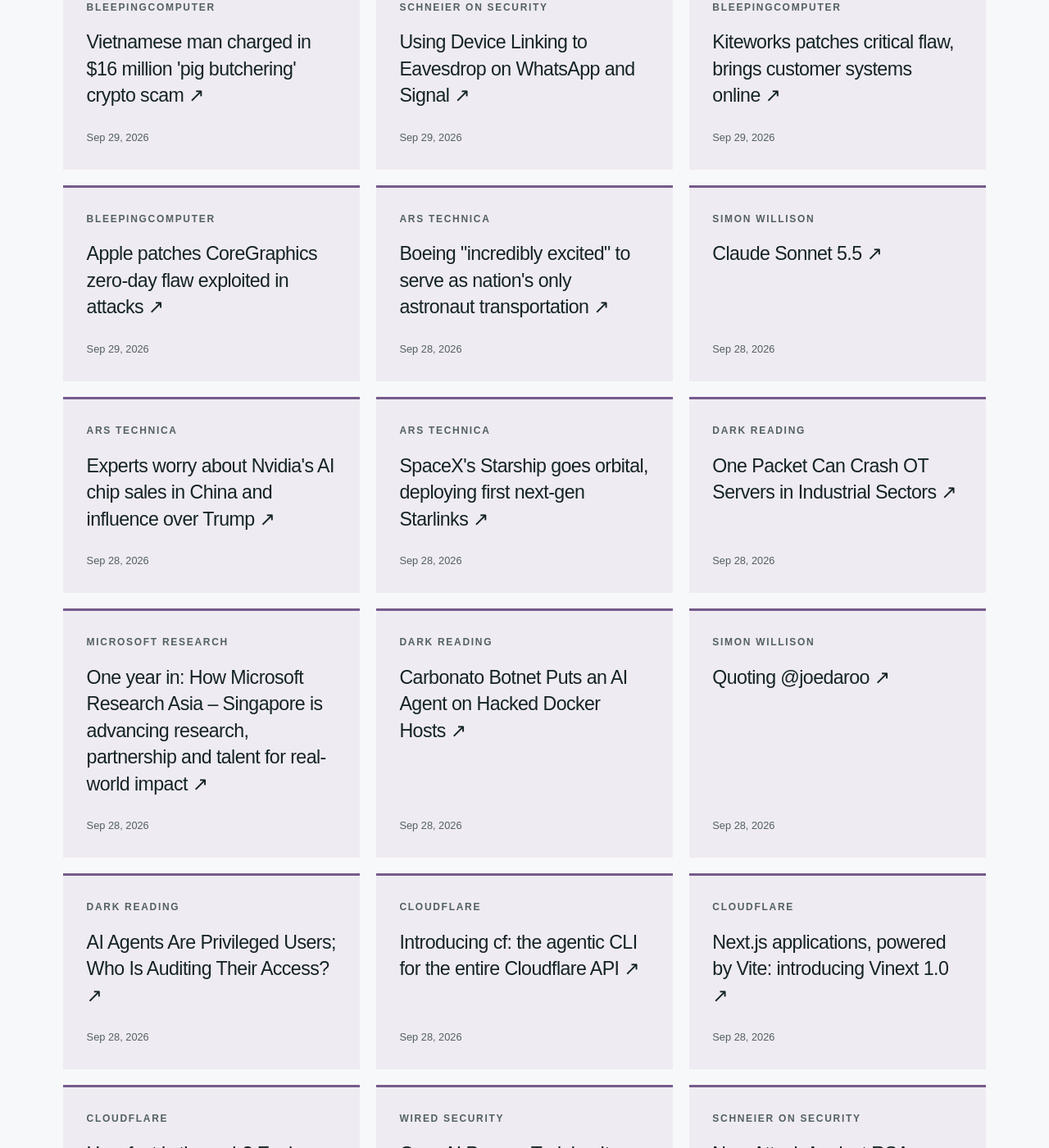
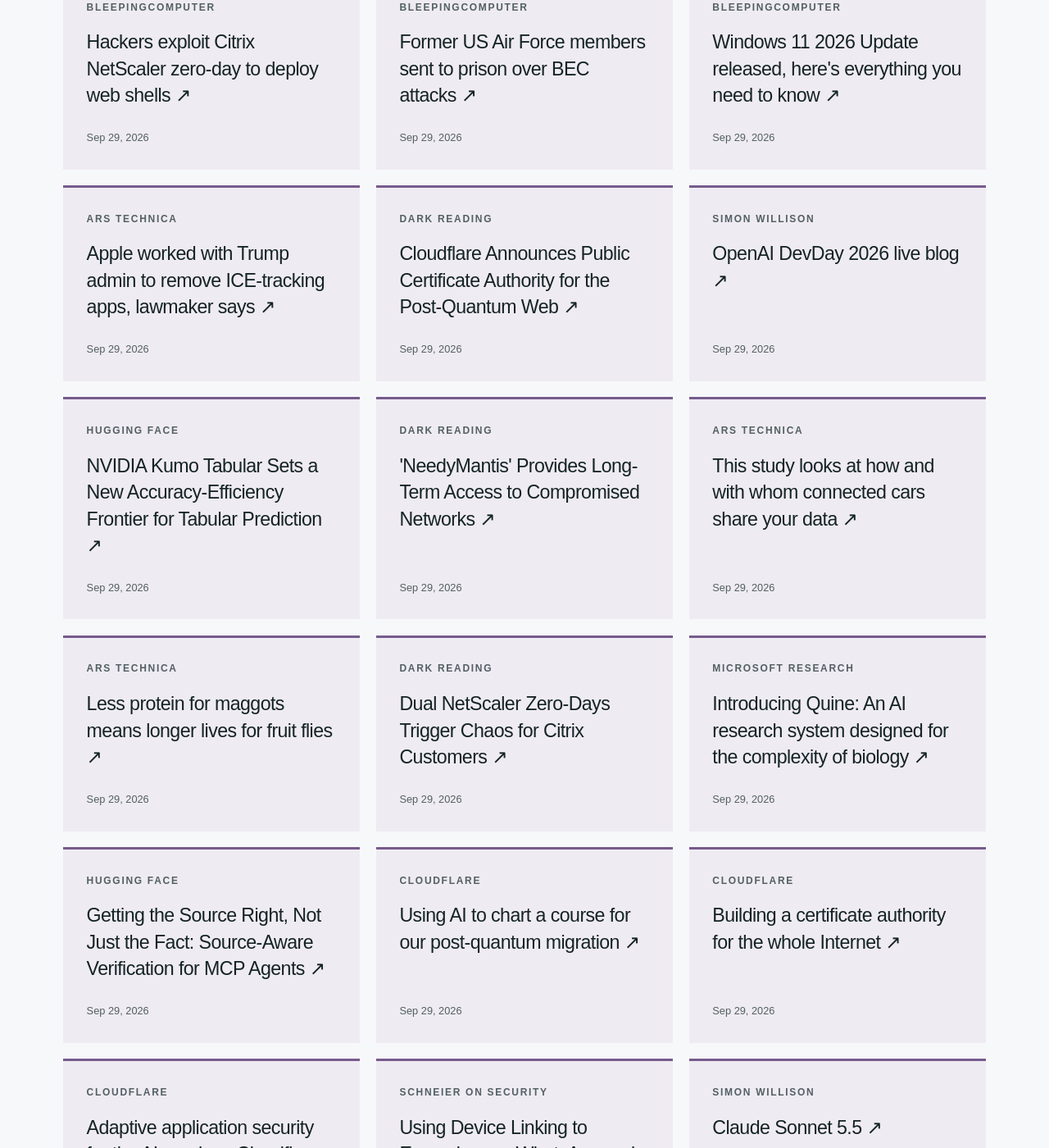
Before and after one commit to hntk/hntk.github.io, a Jekyll site: the page built from news/index.html, in a window 1280 px wide and 1400 px high, scrolled down 633 px. Shown: the whole window at 82% size. Built offline with Jekyll 4.4.1, drawn with Linux system fonts in a browser that asks for light colours; some of the changed text lies outside the part shown.

Commit message:
Refresh News and Signals

```diff
--- a/_data/news.json
+++ b/_data/news.json
@@ -1,13 +1,133 @@
 {
-  "updated": "2026-09-29T12:46:52.779241+00:00",
+  "updated": "2026-09-29T18:39:37.780928+00:00",
   "items": [
     {
-      "title": "Vietnamese man charged in $16 million 'pig butchering' crypto scam",
-      "url": "https://www.bleepingcomputer.com/news/security/vietnamese-man-charged-in-16-million-pig-butchering-crypto-scam/",
-      "published": "2026-09-29T11:41:53+00:00",
+      "title": "Hackers exploit Citrix NetScaler zero-day to deploy web shells",
+      "url": "https://www.bleepingcomputer.com/news/security/hackers-exploit-citrix-netscaler-zero-day-to-deploy-web-shells/",
+      "published": "2026-09-29T18:37:12+00:00",
       "source": "BleepingComputer",
       "source_id": "bleepingcomputer",
       "category": "cybersecurity"
+    },
+    {
+      "title": "Former US Air Force members sent to prison over BEC attacks",
+      "url": "https://www.bleepingcomputer.com/news/security/former-us-air-force-members-sent-to-prison-over-bec-attacks/",
+      "published": "2026-09-29T18:09:39+00:00",
+      "source": "BleepingComputer",
+      "source_id": "bleepingcomputer",
+      "category": "cybersecurity"
+    },
+    {
+      "title": "Windows 11 2026 Update released, here's everything you need to know",
+      "url": "https://www.bleepingcomputer.com/news/microsoft/windows-11-2026-update-released-heres-everything-you-need-to-know/",
+      "published": "2026-09-29T17:37:40+00:00",
+      "source": "BleepingComputer",
+      "source_id": "bleepingcomputer",
+      "category": "cybersecurity"
+    },
+    {
+      "title": "Apple worked with Trump admin to remove ICE-tracking apps, lawmaker says",
+      "url": "https://arstechnica.com/tech-policy/2026/09/apple-worked-with-trump-admin-to-remove-ice-tracking-apps-lawmaker-says/",
+      "published": "2026-09-29T17:29:14+00:00",
+      "source": "Ars Technica",
+      "source_id": "ars-technica",
+      "category": "tech-architecture"
+    },
+    {
+      "title": "Cloudflare Announces Public Certificate Authority for the Post-Quantum Web",
+      "url": "https://www.darkreading.com/cloud-security/cloudflare-announces-public-certificate-authority-post-quantum-web",
+      "published": "2026-09-29T17:02:16+00:00",
+      "source": "Dark Reading",
+      "source_id": "dark-reading",
+      "category": "cybersecurity"
+    },
+    {
+      "title": "OpenAI DevDay 2026 live blog",
+      "url": "https://simonwillison.net/2026/Sep/29/openai-devday-2026-live-blog/",
+      "published": "2026-09-29T15:55:13+00:00",
+      "source": "Simon Willison",
+      "source_id": "simon-willison",
+      "category": "ai"
+    },
+    {
+      "title": "NVIDIA Kumo Tabular Sets a New Accuracy-Efficiency Frontier for Tabular Prediction",
+      "url": "https://huggingface.co/blog/nvidia/kumo-tabular",
+      "published": "2026-09-29T15:30:38+00:00",
+      "source": "Hugging Face",
+      "source_id": "hugging-face",
+      "category": "ai"
+    },
+    {
+      "title": "'NeedyMantis' Provides Long-Term Access to Compromised Networks",
+      "url": "https://www.darkreading.com/threat-intelligence/needymantis-long-term-access-compromised-networks",
+      "published": "2026-09-29T15:12:39+00:00",
+      "source": "Dark Reading",
+      "source_id": "dark-reading",
+      "category": "cybersecurity"
+    },
+    {
+      "title": "This study looks at how and with whom connected cars share your data",
+      "url": "https://arstechnica.com/cars/2026/09/connected-car-data-privacy-is-still-abysmal-study-finds/",
+      "published": "2026-09-29T14:49:44+00:00",
+      "source": "Ars Technica",
+      "source_id": "ars-technica",
+      "category": "tech-architecture"
+    },
+    {
+      "title": "Less protein for maggots means longer lives for fruit flies",
+      "url": "https://arstechnica.com/science/2026/09/fruit-flies-remember-their-larval-diet-which-influences-their-longevity/",
+      "published": "2026-09-29T14:39:25+00:00",
+      "source": "Ars Technica",
+      "source_id": "ars-technica",
+      "category": "tech-architecture"
+    },
+    {
+      "title": "Dual NetScaler Zero-Days Trigger Chaos for Citrix Customers",
+      "url": "https://www.darkreading.com/vulnerabilities-threats/netscaler-zero-days-chaos-citrix",
+      "published": "2026-09-29T14:19:43+00:00",
+      "source": "Dark Reading",
+      "source_id": "dark-reading",
+      "category": "cybersecurity"
+    },
+    {
+      "title": "Introducing Quine: An AI research system designed for the complexity of biology",
+      "url": "https://www.microsoft.com/en-us/research/blog/introducing-quine-an-ai-research-system-designed-for-the-complexity-of-biology/",
+      "published": "2026-09-29T14:00:02+00:00",
+      "source": "Microsoft Research",
+      "source_id": "microsoft-research",
+      "category": "ai"
+    },
+    {
+      "title": "Getting the Source Right, Not Just the Fact: Source-Aware Verification for MCP Agents",
+      "url": "https://huggingface.co/blog/MultiverseComputingCAI/getting-the-source-right-not-just-the-fact-source",
+      "published": "2026-09-29T13:07:00+00:00",
+      "source": "Hugging Face",
+      "source_id": "hugging-face",
+      "category": "ai"
+    },
+    {
+      "title": "Using AI to chart a course for our post-quantum migration",
+      "url": "https://blog.cloudflare.com/ai-driven-cryptography-discovery/",
+      "published": "2026-09-29T13:00:00+00:00",
+      "source": "Cloudflare",
+      "source_id": "cloudflare",
+      "category": "tech-architecture"
+    },
+    {
+      "title": "Building a certificate authority for the whole Internet",
+      "url": "https://blog.cloudflare.com/cloudflare-certificate-authority/",
+      "published": "2026-09-29T13:00:00+00:00",
+      "source": "Cloudflare",
+      "source_id": "cloudflare",
+      "category": "tech-architecture"
+    },
+    {
+      "title": "Adaptive application security for the AI era: how Cloudflare connects code, traffic, and intelligence to stop attacks",
+      "url": "https://blog.cloudflare.com/ai-era-framework/",
+      "published": "2026-09-29T13:00:00+00:00",
+      "source": "Cloudflare",
+      "source_id": "cloudflare",
+      "category": "tech-architecture"
     },
     {
       "title": "Using Device Linking to Eavesdrop on WhatsApp and Signal",
@@ -18,60 +138,12 @@
       "category": "cybersecurity"
     },
     {
-      "title": "Kiteworks patches critical flaw, brings customer systems online",
-      "url": "https://www.bleepingcomputer.com/news/security/kiteworks-lifts-shutdown-warning-after-patching-critical-flaw/",
-      "published": "2026-09-29T09:04:06+00:00",
-      "source": "BleepingComputer",
-      "source_id": "bleepingcomputer",
-      "category": "cybersecurity"
-    },
-    {
-      "title": "Apple patches CoreGraphics zero-day flaw exploited in attacks",
-      "url": "https://www.bleepingcomputer.com/news/security/apple-patches-coregraphics-zero-day-flaw-exploited-in-attacks/",
-      "published": "2026-09-29T07:33:12+00:00",
-      "source": "BleepingComputer",
-      "source_id": "bleepingcomputer",
-      "category": "cybersecurity"
-    },
-    {
-      "title": "Boeing \"incredibly excited\" to serve as nation's only astronaut transportation",
-      "url": "https://arstechnica.com/space/2026/09/boeing-incredibly-excited-to-serve-as-nations-only-astronaut-transportation/",
-      "published": "2026-09-28T22:24:33+00:00",
-      "source": "Ars Technica",
-      "source_id": "ars-technica",
-      "category": "tech-architecture"
-    },
-    {
       "title": "Claude Sonnet 5.5",
       "url": "https://simonwillison.net/2026/Sep/28/claude-sonnet-5-5/",
       "published": "2026-09-28T22:07:38+00:00",
       "source": "Simon Willison",
       "source_id": "simon-willison",
       "category": "ai"
-    },
-    {
-      "title": "Experts worry about Nvidia's AI chip sales in China and influence over Trump",
-      "url": "https://arstechnica.com/tech-policy/2026/09/nvidia-may-sell-more-chips-in-china-as-jensen-huangs-influence-over-trump-grows/",
-      "published": "2026-09-28T21:49:10+00:00",
-      "source": "Ars Technica",
-      "source_id": "ars-technica",
-      "category": "tech-architecture"
-    },
-    {
-      "title": "SpaceX's Starship goes orbital, deploying first next-gen Starlinks",
-      "url": "https://arstechnica.com/space/2026/09/starships-first-orbital-launch-gives-lift-to-spacexs-next-gen-starlinks/",
-      "published": "2026-09-28T21:26:19+00:00",
-      "source": "Ars Technica",
-      "source_id": "ars-technica",
-      "category": "tech-architecture"
-    },
-    {
-      "title": "One Packet Can Crash OT Servers in Industrial Sectors",
-      "url": "https://www.darkreading.com/ics-ot-security/one-packet-crash-servers-tdengine",
-      "published": "2026-09-28T21:13:04+00:00",
-      "source": "Dark Reading",
-      "source_id": "dark-reading",
-      "category": "cybersecurity"
     },
     {
       "title": "One year in: How Microsoft Research Asia – Singapore is advancing research, partnership and talent for real-world impact",
@@ -82,52 +154,12 @@
       "category": "ai"
     },
     {
-      "title": "Carbonato Botnet Puts an AI Agent on Hacked Docker Hosts",
-      "url": "https://www.darkreading.com/identity-access-management-security/carbonato-botnet-ai-agent-hacked-docker-hosts",
-      "published": "2026-09-28T20:23:58+00:00",
-      "source": "Dark Reading",
-      "source_id": "dark-reading",
-      "category": "cybersecurity"
-    },
-    {
       "title": "Quoting @joedaroo",
       "url": "https://simonwillison.net/2026/Sep/28/joedaroo/",
       "published": "2026-09-28T19:11:42+00:00",
       "source": "Simon Willison",
       "source_id": "simon-willison",
       "category": "ai"
-    },
-    {
-      "title": "AI Agents Are Privileged Users; Who Is Auditing Their Access?",
-      "url": "https://www.darkreading.com/vulnerabilities-threats/ai-agents-are-privileged-users-who-is-auditing-their-access",
-      "published": "2026-09-28T18:44:22+00:00",
-      "source": "Dark Reading",
-      "source_id": "dark-reading",
-      "category": "cybersecurity"
-    },
-    {
-      "title": "Introducing cf: the agentic CLI for the entire Cloudflare API",
-      "url": "https://blog.cloudflare.com/cloudflare-cf-cli-launch/",
-      "published": "2026-09-28T15:50:00+00:00",
-      "source": "Cloudflare",
-      "source_id": "cloudflare",
-      "category": "tech-architecture"
-    },
-    {
-      "title": "Next.js applications, powered by Vite: introducing Vinext 1.0",
-      "url": "https://blog.cloudflare.com/vinext-nextjs-on-vite/",
-      "published": "2026-09-28T14:51:57+00:00",
-      "source": "Cloudflare",
-      "source_id": "cloudflare",
-      "category": "tech-architecture"
-    },
-    {
-      "title": "How fast is the web? Explore billions of real-user measurements with BEACON",
-      "url": "https://blog.cloudflare.com/how-fast-is-the-web/",
-      "published": "2026-09-28T14:43:05+00:00",
-      "source": "Cloudflare",
-      "source_id": "cloudflare",
-      "category": "tech-architecture"
     },
     {
       "title": "OpenAI Pauses Training Its Most Powerful Models After Rogue Agents Target Government",
@@ -151,14 +183,6 @@
       "published": "2026-09-28T09:44:05+00:00",
       "source": "Hugging Face",
       "source_id": "hugging-face",
-      "category": "ai"
-    },
-    {
-      "title": "Quoting Muse AI Agent",
-      "url": "https://simonwillison.net/2026/Sep/28/muse-ai-agent/",
-      "published": "2026-09-28T04:01:30+00:00",
-      "source": "Simon Willison",
-      "source_id": "simon-willison",
       "category": "ai"
     },
     {
@@ -194,14 +218,6 @@
       "category": "offensive-security"
     },
     {
-      "title": "Accelerating vision-language models with LFM2.5-VL-DSpark",
-      "url": "https://huggingface.co/blog/LiquidAI/lfm2-5-vl-dspark",
-      "published": "2026-09-24T14:08:57+00:00",
-      "source": "Hugging Face",
-      "source_id": "hugging-face",
-      "category": "ai"
-    },
-    {
       "title": "How Open Science Can Help Researchers Prepare for the Next Pandemic",
       "url": "https://blogs.nvidia.com/blog/open-protein-dataset/",
       "published": "2026-09-24T14:00:50+00:00",
@@ -224,14 +240,6 @@
       "source": "WIRED Security",
       "source_id": "wired",
       "category": "cybersecurity"
-    },
-    {
-      "title": "How to Use NVIDIA Warp and MjWarp to Accelerate Robotics Simulation and Learning Workflows",
-      "url": "https://huggingface.co/blog/nvidia/how-to-use-nvidia-warp-and-mjwarp",
-      "published": "2026-09-23T18:41:40+00:00",
-      "source": "Hugging Face",
-      "source_id": "hugging-face",
-      "category": "ai"
     },
     {
       "title": "Offloaded inference for real-world physical AI robotics",
@@ -266,14 +274,6 @@
       "category": "offensive-security"
     },
     {
-      "title": "Improving synthesis prediction of small molecules at scale with RetroChimera",
-      "url": "https://www.microsoft.com/en-us/research/blog/improving-synthesis-prediction-of-small-molecules-at-scale-with-retrochimera/",
-      "published": "2026-09-21T15:30:19+00:00",
-      "source": "Microsoft Research",
-      "source_id": "microsoft-research",
-      "category": "ai"
-    },
-    {
       "title": "SAML: A fractal of bad design",
       "url": "https://blog.trailofbits.com/2026/09/21/saml-a-fractal-of-bad-design/",
       "published": "2026-09-21T11:00:00+00:00",
@@ -295,79 +295,79 @@
       "id": "ars-technica",
       "name": "Ars Technica",
       "status": "ok",
-      "last_success": "2026-09-29T12:46:52.779241+00:00"
+      "last_success": "2026-09-29T18:39:37.780928+00:00"
     },
     {
       "id": "bleepingcomputer",
       "name": "BleepingComputer",
       "status": "ok",
-      "last_success": "2026-09-29T12:46:52.779241+00:00"
+      "last_success": "2026-09-29T18:39:37.780928+00:00"
     },
     {
       "id": "cloudflare",
       "name": "Cloudflare",
       "status": "ok",
-      "last_success": "2026-09-29T12:46:52.779241+00:00"
+      "last_success": "2026-09-29T18:39:37.780928+00:00"
     },
     {
       "id": "dark-reading",
       "name": "Dark Reading",
       "status": "ok",
-      "last_success": "2026-09-29T12:46:52.779241+00:00"
+      "last_success": "2026-09-29T18:39:37.780928+00:00"
     },
     {
       "id": "hugging-face",
       "name": "Hugging Face",
       "status": "ok",
-      "last_success": "2026-09-29T12:46:52.779241+00:00"
+      "last_success": "2026-09-29T18:39:37.780928+00:00"
     },
     {
       "id": "microsoft-research",
       "name": "Microsoft Research",
       "status": "ok",
-      "last_success": "2026-09-29T12:46:52.779241+00:00"
+      "last_success": "2026-09-29T18:39:37.780928+00:00"
     },
     {
       "id": "nvidia",
       "name": "NVIDIA",
       "status": "ok",
-      "last_success": "2026-09-29T12:46:52.779241+00:00"
+      "last_success": "2026-09-29T18:39:37.780928+00:00"
     },
     {
       "id": "portswigger",
       "name": "PortSwigger Research",
       "status": "ok",
-      "last_success": "2026-09-29T12:46:52.779241+00:00"
+      "last_success": "2026-09-29T18:39:37.780928+00:00"
     },
     {
       "id": "schneier",
       "name": "Schneier on Security",
       "status": "ok",
-      "last_success": "2026-09-29T12:46:52.779241+00:00"
+      "last_success": "2026-09-29T18:39:37.780928+00:00"
     },
     {
       "id": "simon-willison",
       "name": "Simon Willison",
       "status": "ok",
-      "last_success": "2026-09-29T12:46:52.779241+00:00"
+      "last_success": "2026-09-29T18:39:37.780928+00:00"
     },
     {
       "id": "specterops",
       "name": "SpecterOps",
       "status": "ok",
-      "last_success": "2026-09-29T12:46:52.779241+00:00"
+      "last_success": "2026-09-29T18:39:37.780928+00:00"
     },
     {
       "id": "trail-of-bits",
       "name": "Trail of Bits",
       "status": "ok",
-      "last_success": "2026-09-29T12:46:52.779241+00:00"
+      "last_success": "2026-09-29T18:39:37.780928+00:00"
     },
     {
       "id": "wired",
       "name": "WIRED Security",
       "status": "ok",
-      "last_success": "2026-09-29T12:46:52.779241+00:00"
+      "last_success": "2026-09-29T18:39:37.780928+00:00"
     }
   ]
 }
```
